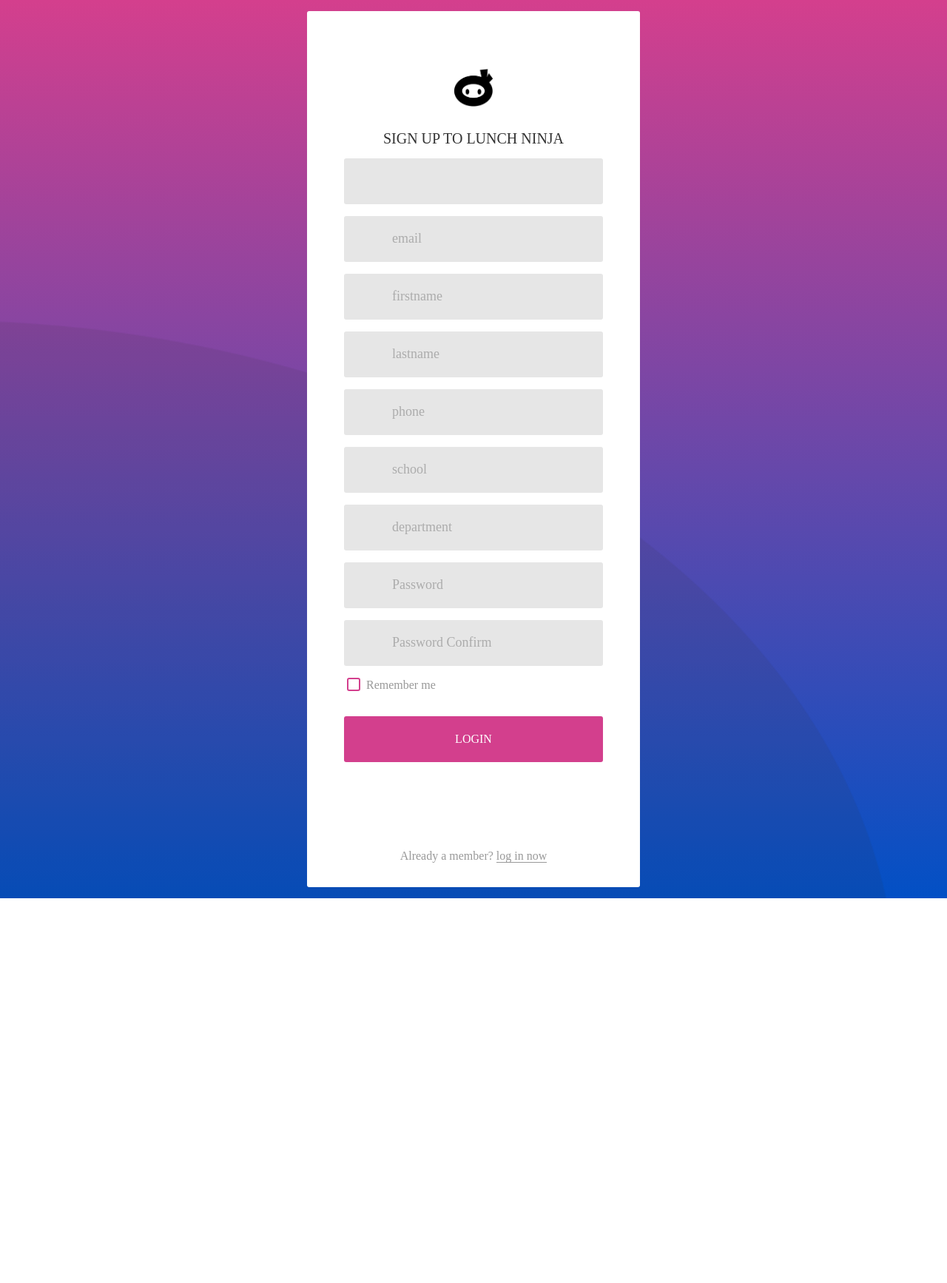
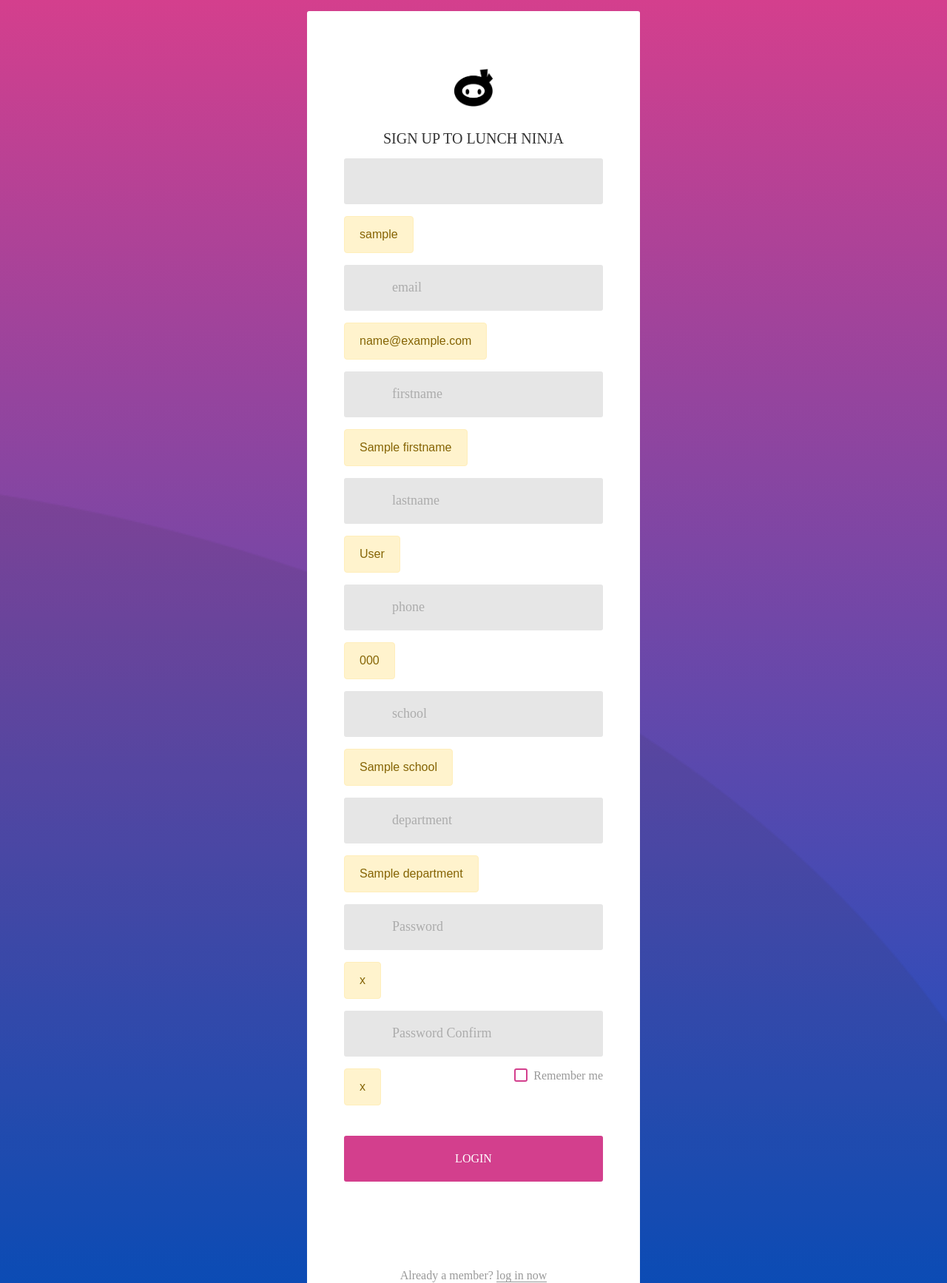
Before and after one commit to gcivil-nyu-org/fall2019-cs-gy-6063-team-stellar, a Django app: template user_account/templates/signup.html in a window 1280 px wide. Shown: the top 1734 px of the page at 74% size. Before the commit the page ends 1214 px from the top, so only its background shows below. Run offline with Django 3.2, Linux system fonts and the light colour scheme; tables that the repository leaves empty hold one stand-in row (values such as "Sample post"); the template is opened without the code that fills it: values that come from a table or form of the project are taken from there, most other values are stand-ins (such as "Sample title", 1, 10 or a date in 2020); some libraries are stand-ins or nearby versions; some web fonts are replaced.

Commit message:
fixed signup, add hints.

```diff
--- a/user_account/forms.py
+++ b/user_account/forms.py
@@ -5,24 +5,23 @@ from captcha.fields import CaptchaField
 
 
 class UserSignUpForm(UserCreationForm):
-    username = forms.CharField(label="username", max_length=128,required='True',
+    username = forms.CharField(label="username", max_length=128,
                                widget=forms.TextInput(attrs={'class': "input100", 'placeholder': "Username", 'autofocus': ''}))
-
-    email = forms.EmailField(label="email",max_length=100, required='True',help_text='Required',
+    email = forms.EmailField(label="email",max_length=100,help_text='Required',
                              widget=forms.TextInput(attrs={'class': "input100", 'placeholder': "email",'autofocus': ''}))
-    first_name = forms.CharField(label="FirstName",max_length=100, required='True', help_text='Required',
+    first_name = forms.CharField(label="FirstName",max_length=100, help_text='Required',
                                  widget=forms.TextInput(attrs={'class': "input100", 'placeholder': "firstname",'autofocus': ''}))
-    last_name = forms.CharField(label="LastName",max_length=100, required='True', help_text='Required',
+    last_name = forms.CharField(label="LastName",max_length=100, help_text='Required',
                                 widget=forms.TextInput(attrs={'class': "input100", 'placeholder': "lastname",'autofocus': ''}))
-    Phone = forms.CharField(label="Phone",max_length=100, required=False, help_text='Optional',
+    Phone = forms.CharField(label="Phone",max_length=100, help_text='Optional',
                             widget=forms.TextInput(attrs={'class': "input100", 'placeholder': "phone",'autofocus': ''}))
     school = forms.CharField(label="school",max_length=100, required=False, help_text='True',
                              widget=forms.TextInput(attrs={'class': "input100", 'placeholder': "school",'autofocus': ''}))
     department = forms.CharField(label="department", max_length=100, required=False, help_text='True',
                              widget=forms.TextInput(attrs={'class': "input100", 'placeholder': "department", 'autofocus': ''}))
-    password1 = forms.CharField(label="password", max_length=256,
+    password1 = forms.CharField(label="password1", max_length=256,
                                widget=forms.PasswordInput(attrs={'class': "input100", 'placeholder': "Password"}))
-    password2 = forms.CharField(label="password", max_length=256,
+    password2 = forms.CharField(label="password2", max_length=256,
                                widget=forms.PasswordInput(attrs={'class': "input100", 'placeholder': "Password Confirm"}))
     def clean_email(self):
         data = self.cleaned_data['email']
--- a/user_account/static/Signup/Signup/js/main.js
+++ b/user_account/static/Signup/Signup/js/main.js
@@ -11,7 +11,7 @@
         var check = true;
 
         for(var i=0; i<input.length; i++) {
-            if(validate(input[i]) == false){
+            if(validate(input[i]) === false){
                 showValidate(input[i]);
                 check=false;
             }
@@ -28,22 +28,21 @@
     });
 
     function validate (input) {
-        if($(input).attr('type') == 'email' || $(input).attr('name') == 'email') {
+        if($(input).attr('type') === 'email' || $(input).attr('name') === 'email') {
             if($(input).val().trim().match(/^([a-zA-Z0-9_\-\.]+)@((\[[0-9]{1,3}\.[0-9]{1,3}\.[0-9]{1,3}\.)|(([a-zA-Z0-9\-]+\.)+))([a-zA-Z]{1,5}|[0-9]{1,3})(\]?)$/) == null) {
                 return false;
             }
         }
-        else if($(input).attr('type') == 'password' || $(input).attr('name') == 'password'){
-            var newpwd = $(input).val();
-            var reg = /^.{4,16}$/;
-            var flag = reg.test(newpwd);
-if(flag == false){
-alert("新密码必须由 4-16位字母、数字、特殊符号线组成.");
-return false;
-
-        }
+        // else if($(input).attr('type') === 'password' || $(input).attr('name') === 'password'){
+        //     var newpwd = $(input).val();
+        //     var reg = /^.{4,16}$/;
+        //     var flag = reg.test(newpwd);
+        //     if(flag === false){
+        //            alert("新密码必须由 4-16位字母、数字、特殊符号线组成.");
+        //            return false;
+        //             }
         else {
-            if($(input).val().trim() == ''){
+            if($(input).val().trim() === ''){
                 return false;
             }
         }
--- a/user_account/templates/login.html
+++ b/user_account/templates/login.html
@@ -36,7 +36,9 @@
 					<span class="login100-form-title p-t-30 p-b-15 ">
 						Login to lunch ninja
 					</span>
-
+                    {% if message %}
+                    <div class="alert alert-warning">{{ message }}</div>
+                    {% endif %}
 					<div class="wrap-input100 validate-input m-b-16" data-validate = "Invalid username">
 
 {#                        <input class="input100" type="text" name="username" placeholder="Username">#}
--- a/user_account/templates/signup.html
+++ b/user_account/templates/signup.html
@@ -29,13 +29,18 @@
 	<div class="limiter">
 		<div class="container-login100">
 			<div class="wrap-login100 p-l-50 p-r-50 p-t-77 p-b-30">
-				<form class="login100-form validate-form" action="/signup/" method="post">
+				<form class="login100-form " action="/signup/" method="post">
+
                     {% csrf_token %}
                     <img  class="back-lunchninja" src="{% static 'Signup/Signup/images/background.png'%}" alt=" ">
 					<span class="login100-form-title p-t-30 p-b-15 ">
 						Sign up to lunch ninja
 					</span>
-					<div class="wrap-input100 validate-input m-b-16" data-validate = "Invalid username">
+                    {% if message %}
+                    <div class="alert alert-warning">{{ message }}</div>
+                    {% endif %}
+
+					<div class="wrap-input100  m-b-16" data-validate = "Invalid username">
 {#                        <input class="input100" type="text" name="username" placeholder="Username">#}
                         {{signup_form.username}}
 						<span class="focus-input100"></span>
@@ -43,7 +48,10 @@
 							<span class="lnr lnr-user"></span>
 						</span>
 					</div>
-                    <div class="wrap-input100 validate-input m-b-16" data-validate = "Valid email is required: ex@abc.xyz">
+                        {% if username %}
+                          <div class="alert alert-warning">{{ username }}</div>
+                        {% endif %}
+                    <div class="wrap-input100  m-b-16" data-validate = "Valid email is required: ex@abc.xyz">
 {#						<input class="input100" type="text" name="email" placeholder="Email">#}
                         {{signup_form.email}}
 						<span class="focus-input100"></span>
@@ -51,7 +59,10 @@
 							<span class="lnr lnr-envelope"></span>
 						</span>
 					</div>
-                    <div class="wrap-input100 validate-input m-b-16" data-validate = "Enter first name">
+                         {% if email %}
+                          <div class="alert alert-warning">{{ email }}</div>
+                        {% endif %}
+                    <div class="wrap-input100  m-b-16" data-validate = "Enter first name">
 
 {#                        <input class="input100" type="text" name="username" placeholder="Username">#}
                         {{ signup_form.first_name }}
@@ -60,7 +71,10 @@
 							<span class="lnr lnr-users"></span>
 						</span>
 					</div>
-                    <div class="wrap-input100 validate-input m-b-16" data-validate = "Enter last name">
+                         {% if firstname %}
+                          <div class="alert alert-warning">{{ firstname }}</div>
+                        {% endif %}
+                    <div class="wrap-input100  m-b-16" data-validate = "Enter last name">
 
 {#                        <input class="input100" type="text" name="username" placeholder="Username">#}
                         {{ signup_form.last_name }}
@@ -69,8 +83,10 @@
 							<span class="lnr lnr-users"></span>
 						</span>
 					</div>
-                    <div class="wrap-input100 validate-input m-b-16" data-validate = "Enter Phone number">
-
+                        {% if lastname %}
+                          <div class="alert alert-warning">{{ lastname }}</div>
+                        {% endif %}
+                    <div class="wrap-input100  m-b-16" data-validate = "Enter Phone number">
 {#                        <input class="input100" type="text" name="username" placeholder="Username">#}
                         {{ signup_form.Phone }}
 						<span class="focus-input100"></span>
@@ -78,8 +94,10 @@
 							<span class="lnr lnr-smartphone"></span>
 						</span>
 					</div>
-                    <div class="wrap-input100 validate-input m-b-16" data-validate = "Enter school">
-
+                        {% if Phone %}
+                          <div class="alert alert-warning">{{ Phone }}</div>
+                        {% endif %}
+                    <div class="wrap-input100  m-b-16" data-validate = "Enter school">
 {#                        <input class="input100" type="text" name="username" placeholder="Username">#}
                         {{ signup_form.school }}
 						<span class="focus-input100"></span>
@@ -87,7 +105,10 @@
 							<span class="lnr lnr-book"></span>
 						</span>
 					</div>
-					<div class="wrap-input100 validate-input m-b-16" data-validate = "Enter department">
+                        {% if school %}
+                          <div class="alert alert-warning">{{ school }}</div>
+                        {% endif %}
+					<div class="wrap-input100  m-b-16" data-validate = "Enter department">
 
 {#                        <input class="input100" type="text" name="username" placeholder="Department">#}
                         {{ signup_form.department }}
@@ -96,9 +117,11 @@
 							<span class="lnr lnr-book"></span>
 						</span>
 					</div>
-
-					<div class="wrap-input100 validate-input m-b-16" data-validate = "Password is too short">
-{#						<input class="input100" type="password" name="pass" placeholder="Password">#}
+                        {% if department %}
+                          <div class="alert alert-warning">{{ department }}</div>
+                        {% endif %}
+					<div class="wrap-input100  m-b-16" data-validate = "Password is too short">
+{#						<input class="" type="password" name="pass" placeholder="Password">#}
                         {{ signup_form.password1 }}
 
 						<span class="focus-input100"></span>
@@ -106,7 +129,10 @@
 							<span class="lnr lnr-lock"></span>
 						</span>
 					</div>
-					<div class="wrap-input100 validate-input m-b-16" data-validate = "Password is too short">
+                         {% if password1 %}
+                          <div class="alert alert-warning">{{ password1 }}</div>
+                        {% endif %}
+					<div class="wrap-input100  m-b-16" data-validate = "Password is too short">
 {#						<input class="input100" type="password" name="pass" placeholder="Password">#}
                         {{ signup_form.password2 }}
 
@@ -115,7 +141,9 @@
 							<span class="lnr lnr-lock"></span>
 						</span>
 					</div>
-
+                         {% if password2 %}
+                          <div class="alert alert-warning">{{ password2 }}</div>
+                        {% endif %}
 					<div class="contact100-form-checkbox m-l-4">
 						<input class="input-checkbox100" id="ckb1" type="checkbox" name="remember-me">
 						<label class="label-checkbox100" for="ckb1">
```
Also changed, not shown: user_account/views.py (+13 -5 lines), requirements.txt (line endings or trailing spaces).
